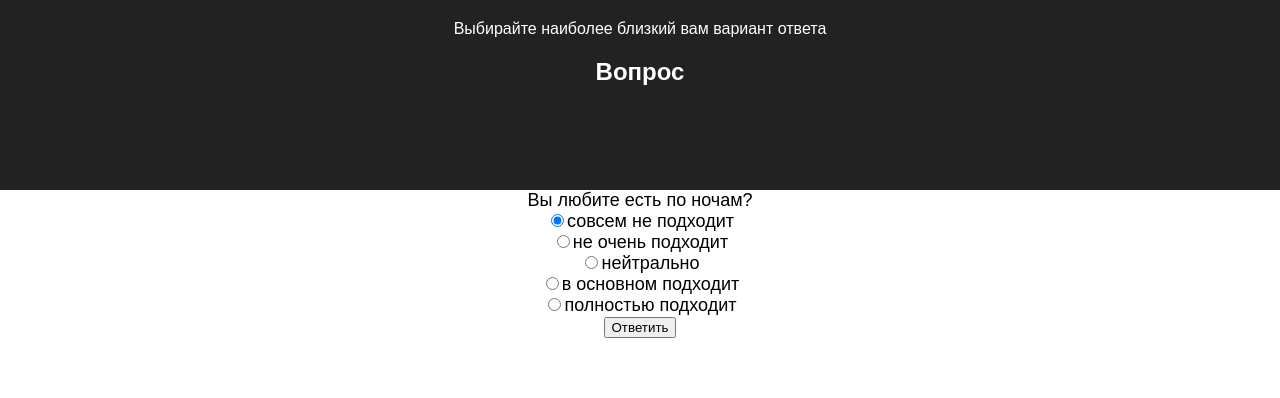
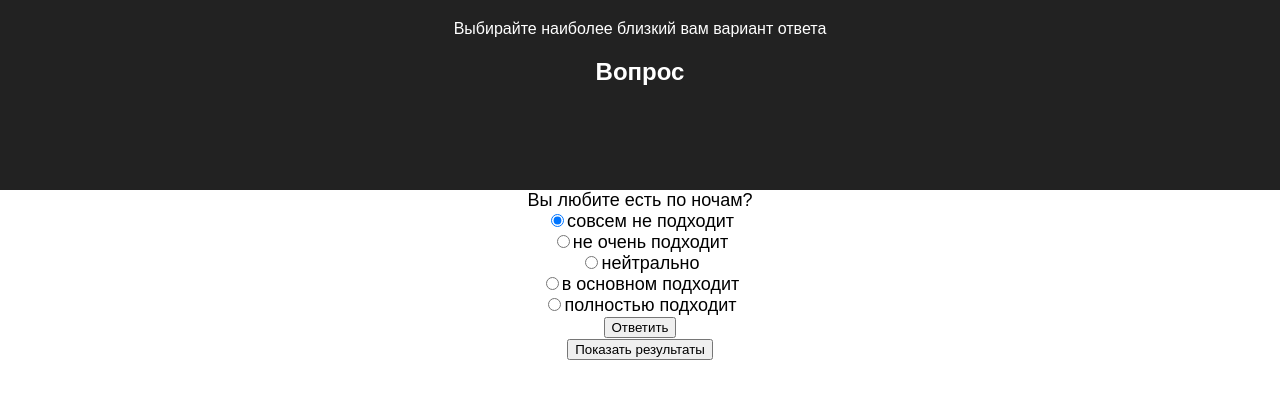
Before and after one commit to viatrix/impostor, a React (Create React App) app: page / in a window 1280 px wide. Shown: the top 398 px of the page. Built offline with nearby package versions, Linux system fonts and the light colour scheme.

Commit message:
Added 'Show/Hide results' button

```diff
--- a/src/App.js
+++ b/src/App.js
@@ -13,7 +13,8 @@ class App extends Component {
                     questionId: 0,
                     questions: questionsImport,
                     buttonIsDisabled: false,
-                    processAnswer: this.processAnswer};
+                    processAnswer: this.processAnswer,
+                    showResults: false};
      }
 
 
@@ -42,7 +43,11 @@ class App extends Component {
                 {this.state.questions[this.state.questionId].text}
            </div>
            <Answer processAnswer={this.state.processAnswer} buttonIsDisabled={this.state.buttonIsDisabled}/>
-           <Result answers={this.state.answers}/>
+           <input id="showResultsButton" type="button"
+                value={this.state.showResults?"Спрятать результаты":"Показать результаты"}
+                onClick={() => {this.setState({showResults: !this.state.showResults});}}/>
+            {this.state.showResults}
+           <Result answers={this.state.answers} showResults={this.state.showResults}/>
         </div>
       </div>
     );
--- a/src/components/Result.js
+++ b/src/components/Result.js
@@ -11,11 +11,13 @@ class Result extends Component {
           lastAnswerId = this.props.answers[i].answer;
           res += (" "+resultsImport[lastQuestionId][lastAnswerId]);
       }
+     if (this.props.showResults){
      return(
         <div>
          {res}
         </div>
-     );
+    );}
+    else {return(null);}
   }
 }
 
```
